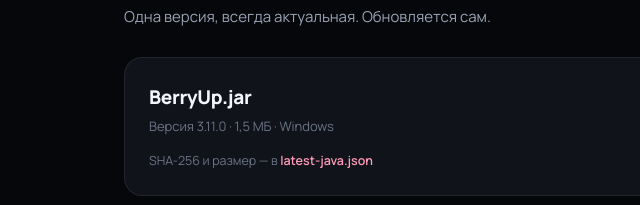
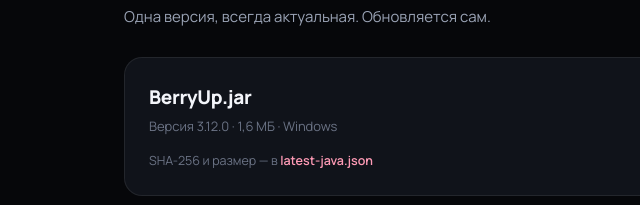
Before and after one commit to evilvalue/berry, a plain HTML site: page index.html in a window 1280 px wide. Shown: the part 1302-1507 px from the top of the page, 0-640 px from the left. Drawn offline with Linux system fonts and the light colour scheme; no server answers; a web font is replaced by a local one.

Commit message:
BerryUp 3.12.0 в описании сайта
Обновлена версия на странице загрузки и порт API в README.

🤖 Generated with Codebuff
Co-Authored-By: Codebuff <noreply@codebuff.com>

```diff
--- a/index.html
+++ b/index.html
@@ -260,7 +260,7 @@
     <div class="dl">
       <div class="txt">
         <h3>BerryUp.jar</h3>
-        <div class="meta">Версия 3.11.0 · 1,5 МБ · Windows</div>
+        <div class="meta">Версия 3.12.0 · 1,6 МБ · Windows</div>
         <span class="hash">SHA-256 и размер — в <a href="launcher/latest-java.json" target="_blank" rel="noopener">latest-java.json</a></span>
       </div>
       <a class="btn btn-primary btn-lg" href="launcher/BerryUp.jar" download>
```
Also changed, not shown: 1 other file.
